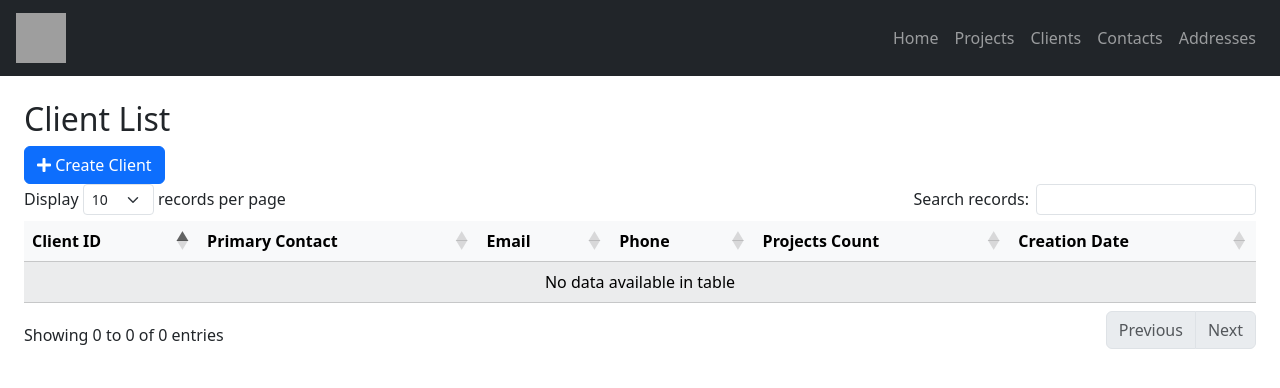
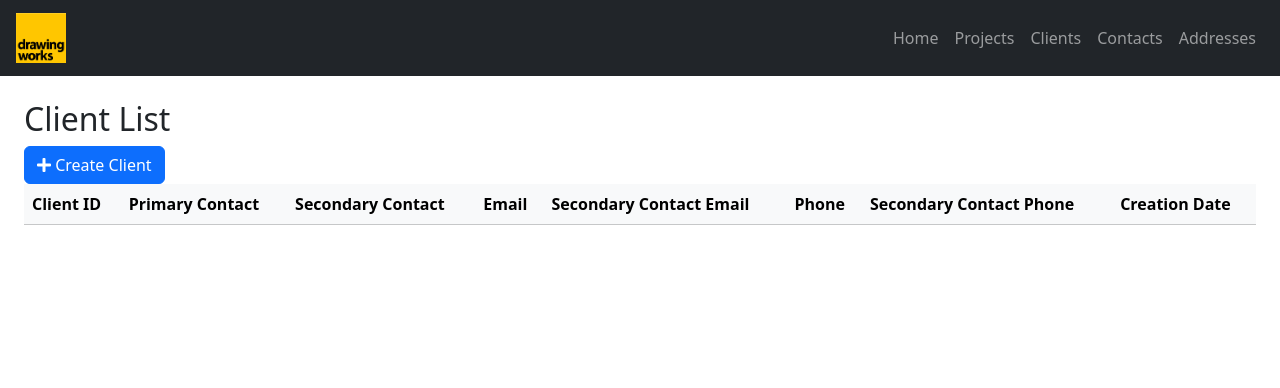
Before and after one commit to jack-lovett/company-database, a Flask app: page /clients in a window 1280 px wide. Shown: the top 388 px of the page. Run offline with Flask 3, Linux system fonts and the light colour scheme; data that the repository does not hold is empty; some libraries are stand-ins or nearby versions; grey boxes are pictures that could not be loaded.

Commit message:
Working table update and modal submission for projects

```diff
--- a/schemas/client.py
+++ b/schemas/client.py
@@ -26,10 +26,7 @@ class ClientCreate(ClientBase):
 
 
 class ClientUpdate(ClientBase):
-    primary_contact_id: Optional[int] = None
     secondary_contact_id: Optional[int] = None
-    # Probably shouldn't be able to update creation time
-    # client_creation_datetime: Optional[datetime] = None
 
 
 class Client(ClientBase):
@@ -48,3 +45,6 @@ class ClientDisplay(BaseModel):
     client_name: str
     primary_contact_email: str
     primary_contact_phone: str
+    secondary_contact_name: Optional[str] = None
+    secondary_contact_email: Optional[str] = None
+    secondary_contact_phone: Optional[str] = None
--- a/schemas/contact.py
+++ b/schemas/contact.py
@@ -25,7 +25,6 @@ class ContactBase(BaseModel):
     contact_email: Optional[str] = None
     contact_business_name: Optional[str] = None
     contact_abn: Optional[str] = None
-    contact_acn: Optional[str] = None
     contact_accounts_email: Optional[str] = None
     contact_website: Optional[str] = None
     contact_discipline: Optional[str] = None
--- a/schemas/project.py
+++ b/schemas/project.py
@@ -71,3 +71,4 @@ class ProjectDisplay(BaseModel):
     project_storeys: Optional[int] = None
     project_referral_source: Optional[ReferralSourceEnum] = None
     project_payment_basis: Optional[PaymentBasisEnum] = None
+    project_creation_datetime: datetime
--- a/services/client.py
+++ b/services/client.py
@@ -15,10 +15,20 @@ class ClientService(BaseService):
 
         # Get primary contact details
         primary_contact = contact_service.get_by_id(database, client.primary_contact_id)
+        if client.secondary_contact_id:
+            secondary_contact = contact_service.get_by_id(database, client.secondary_contact_id)
+        else:
+            secondary_contact = None
         if primary_contact:
             client_dict['client_name'] = f"{primary_contact.contact_first_name} {primary_contact.contact_last_name}"
             client_dict['primary_contact_email'] = primary_contact.contact_email
             client_dict['primary_contact_phone'] = primary_contact.contact_phone
+            if secondary_contact:
+                client_dict[
+                    'secondary_contact_name'] = f"{secondary_contact.contact_first_name} {secondary_contact.contact_last_name}"
+                client_dict['secondary_contact_email'] = secondary_contact.contact_email
+                client_dict['secondary_contact_phone'] = secondary_contact.contact_phone
+
         else:
             client_dict['client_name'] = "Unknown Client"
 
--- a/ui/static/js/modal_handlers.js
+++ b/ui/static/js/modal_handlers.js
@@ -1,6 +1,7 @@
 const modalState = {
     modalStack: [],
     lastClickedAddressBtn: null,
+    lastClickedContactBtn: null, // Track which contact button was clicked
 
     clearAllForms: function () {
         $('#addressForm')[0].reset();
@@ -41,7 +42,7 @@ $(document).ready(function () {
     // Load functions for select dropdowns
     function loadAddresses() {
         return new Promise((resolve) => {
-            $.get('http://192.168.15.15:8080/addresses', function (data) {
+            $.get('http://localhost:8080/addresses', function (data) {
                 const billingSelect = $('#billing_address_select');
                 const postalSelect = $('#postal_address_select');
                 const projectSelect = $('#project_address_select');
@@ -59,7 +60,8 @@ $(document).ready(function () {
     }
 
     function loadContacts() {
-        $.get('http://192.168.15.15:8080/contacts', function (data) {
+        return new Promise((resolve) => {
+            $.get('http://localhost:8080/contacts', function (data) {
                 const primarySelect = $('#primary_contact_select');
                 const secondarySelect = $('#secondary_contact_select');
 
@@ -70,16 +72,21 @@ $(document).ready(function () {
                         select.append(`<option value="${contact.contact_id}">${contact.contact_first_name} ${contact.contact_last_name}</option>`);
                     });
                 });
+                resolve();
+            });
         });
     }
 
     function loadClients() {
-        $.get('http://192.168.15.15:8080/clients', function (data) {
+        return new Promise((resolve) => {
+            $.get('http://localhost:8080/clients', function (data) {
                 const select = $('#client_select');
                 select.empty();
                 select.append('<option value="">Select Client...</option>');
                 data.forEach(client => {
                     select.append(`<option value="${client.client_id}">${client.client_name}</option>`);
+                });
+                resolve();
             });
         });
     }
@@ -95,6 +102,7 @@ $(document).ready(function () {
     });
 
     $('#createPrimaryContactBtn, #createSecondaryContactBtn').click(function () {
+        modalState.lastClickedContactBtn = this.id;
         modalState.pushModal('clientModal', 'contactModal');
     });
 
@@ -121,23 +129,35 @@ $(document).ready(function () {
     });
 
 
+    // Helper function to clean form data
+    function cleanFormData(formData) {
+        for (let key in formData) {
+            if (formData[key] === "") {
+                formData[key] = null;
+            }
+        }
+        return formData;
+    }
+
     // Form submissions
     $('#addressForm').submit(function (e) {
         e.preventDefault();
-        const formData = JSON.stringify(Object.fromEntries(new FormData(e.target)));
+        const formData = cleanFormData(Object.fromEntries(new FormData(e.target)));
         const previousModal = modalState.modalStack[modalState.modalStack.length - 2];
+        const jsonData = JSON.stringify(formData)
 
         // Store current values of both selects
         const currentBillingValue = $('#billing_address_select').val();
         const currentPostalValue = $('#postal_address_select').val();
 
         $.ajax({
-            url: 'http://192.168.15.15:8080/addresses',
+            url: 'http://localhost:8080/addresses',
             type: 'POST',
             contentType: 'application/json',
-            data: formData,
+            data: jsonData,
             success: function (response) {
                 $('#addressModal').modal('hide');
+                $('#data').DataTable().ajax.reload();
                 loadAddresses().then(() => {
                     let selectId;
                     if (previousModal === 'projectModal') {
@@ -162,48 +182,73 @@ $(document).ready(function () {
 
     $('#contactForm').submit(function (e) {
         e.preventDefault();
-        const formData = JSON.stringify(Object.fromEntries(new FormData(e.target)));
+        const formData = cleanFormData(Object.fromEntries(new FormData(e.target)));
+
+
+        const jsonData = JSON.stringify(formData);
+
+        const currentPrimaryValue = $('#primary_contact_select').val();
+        const currentSecondaryValue = $('#secondary_contact_select').val();
 
         $.ajax({
-            url: 'http://192.168.15.15:8080/contacts',
+            url: 'http://localhost:8080/contacts',
             type: 'POST',
             contentType: 'application/json',
-            data: formData,
+            data: jsonData,
             success: function (response) {
                 $('#contactModal').modal('hide');
-                loadContacts();
+                $('#data').DataTable().ajax.reload();
+                loadContacts().then(() => {
+                    $('#primary_contact_select').val(currentPrimaryValue);
+                    $('#secondary_contact_select').val(currentSecondaryValue);
+
+                    if (modalState.lastClickedContactBtn === 'createPrimaryContactBtn') {
+                        $('#primary_contact_select').val(response.contact_id);
+                    } else {
+                        $('#secondary_contact_select').val(response.contact_id);
+                    }
+                });
             }
         });
     });
 
     $('#clientForm').submit(function (e) {
         e.preventDefault();
-        const formData = JSON.stringify(Object.fromEntries(new FormData(e.target)));
+        const formData = cleanFormData(Object.fromEntries(new FormData(e.target)));
+
+        formData.primary_contact_id = parseInt(formData.primary_contact_id);
+
+        const jsonData = JSON.stringify(formData);
 
         $.ajax({
-            url: 'http://192.168.15.15:8080/clients',
+            url: 'http://localhost:8080/clients',
             type: 'POST',
             contentType: 'application/json',
-            data: formData,
+            data: jsonData,
             success: function (response) {
                 $('#clientModal').modal('hide');
-                loadClients();
+                $('#data').DataTable().ajax.reload();
+                loadClients().then(() => {
+                    $('#client_select').val(response.client_id);
+                });
             }
         });
     });
 
     $('#projectForm').submit(function (e) {
         e.preventDefault();
-        const formData = JSON.stringify(Object.fromEntries(new FormData(e.target)));
+        const formData = cleanFormData(Object.fromEntries(new FormData(e.target)));
+
+        const jsonData = JSON.stringify(formData);
 
         $.ajax({
-            url: 'http://192.168.15.15:8080/projects',
+            url: 'http://localhost:8080/projects',
             type: 'POST',
             contentType: 'application/json',
-            data: formData,
+            data: jsonData,
             success: function (response) {
                 $('#projectModal').modal('hide');
-                window.location.reload();
+                $('#data').DataTable().ajax.reload();
             }
         });
     });
--- a/ui/templates/clients.html
+++ b/ui/templates/clients.html
@@ -11,9 +11,11 @@
         <tr>
             <th>Client ID</th>
             <th>Primary Contact</th>
+            <th>Secondary Contact</th>
             <th>Email</th>
+            <th>Secondary Contact Email</th>
             <th>Phone</th>
-            <th>Projects Count</th>
+            <th>Secondary Contact Phone</th>
             <th>Creation Date</th>
         </tr>
         </thead>
@@ -22,9 +24,11 @@
         <tr>
             <td>{{ client.client_id }}</td>
             <td>{{ client.client_name }}</td>
+            <td>{{ client.secondary_contact_name }}</td>
             <td>{{ client.primary_contact_email }}</td>
+            <td>{{ client.secondary_contact_email }}</td>
             <td>{{ client.primary_contact_phone }}</td>
-            <td>{{ client.project_count }}</td>
+            <td>{{ client.secondary_contact_phone }}</td>
             <td>{{ client.client_creation_datetime }}</td>
         </tr>
         {% endfor %}
--- a/ui/templates/table_base.html
+++ b/ui/templates/table_base.html
@@ -20,19 +20,9 @@
 {% block additional_scripts %}
 <script src="https://cdn.datatables.net/1.11.5/js/jquery.dataTables.min.js"></script>
 <script src="https://cdn.datatables.net/1.11.5/js/dataTables.bootstrap5.min.js"></script>
-<script>
-    $(document).ready(function () {
-        $('#data').DataTable({
-            pageLength: 10,
-            order: [[0, 'asc']],
-            language: {
-                lengthMenu: "Display _MENU_ records per page",
-                search: "Search records:"
-            }
-        });
-    });
-</script>
 
 <!-- Include Your Custom Modals JavaScript -->
 <script src="{{ url_for('static', filename='js/modal_handlers.js') }}"></script>
+{% block table_scripts %}
 {% endblock %}
+{% endblock %}
```
Also changed, not shown: api.py (+14 -1 lines), ui/templates/projects.html (+38 -1 lines), ui/static/images/DW LOGO.png (added). Lines whose indentation alone changed are shown as unchanged.
